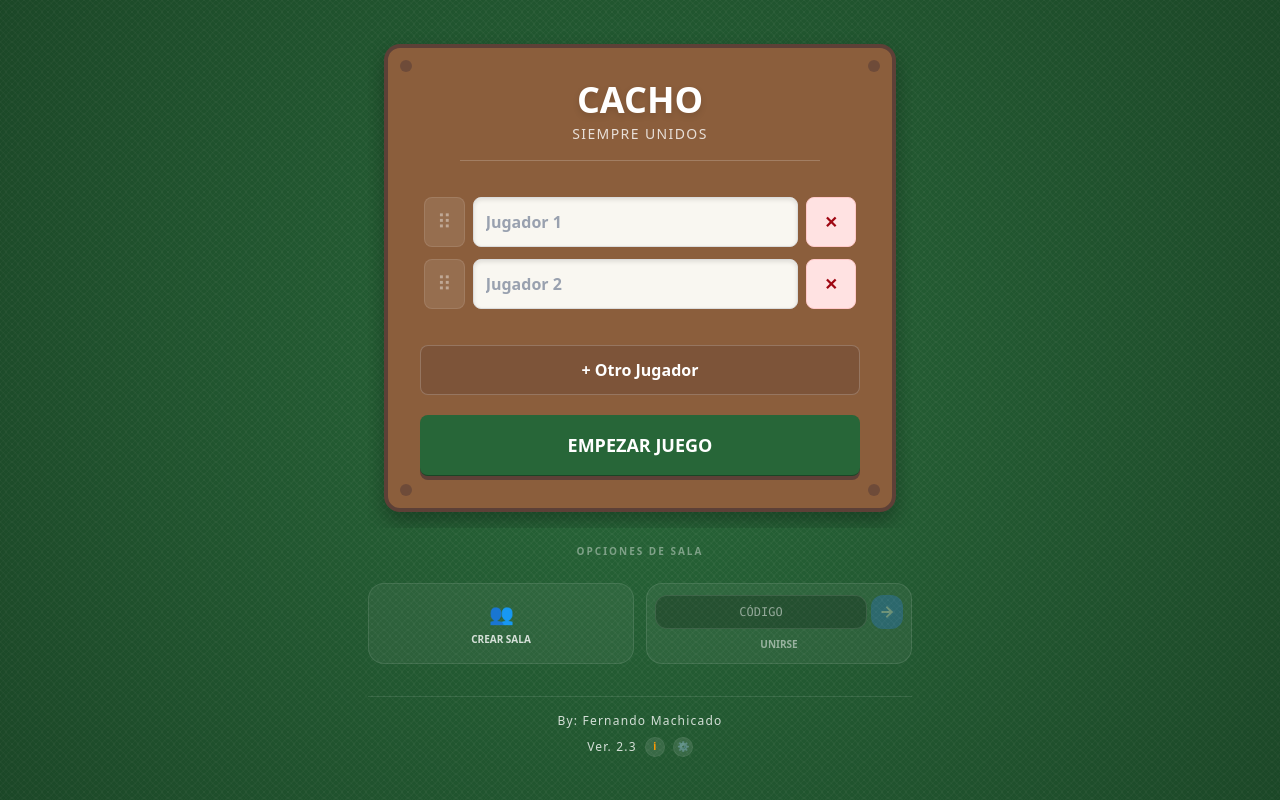
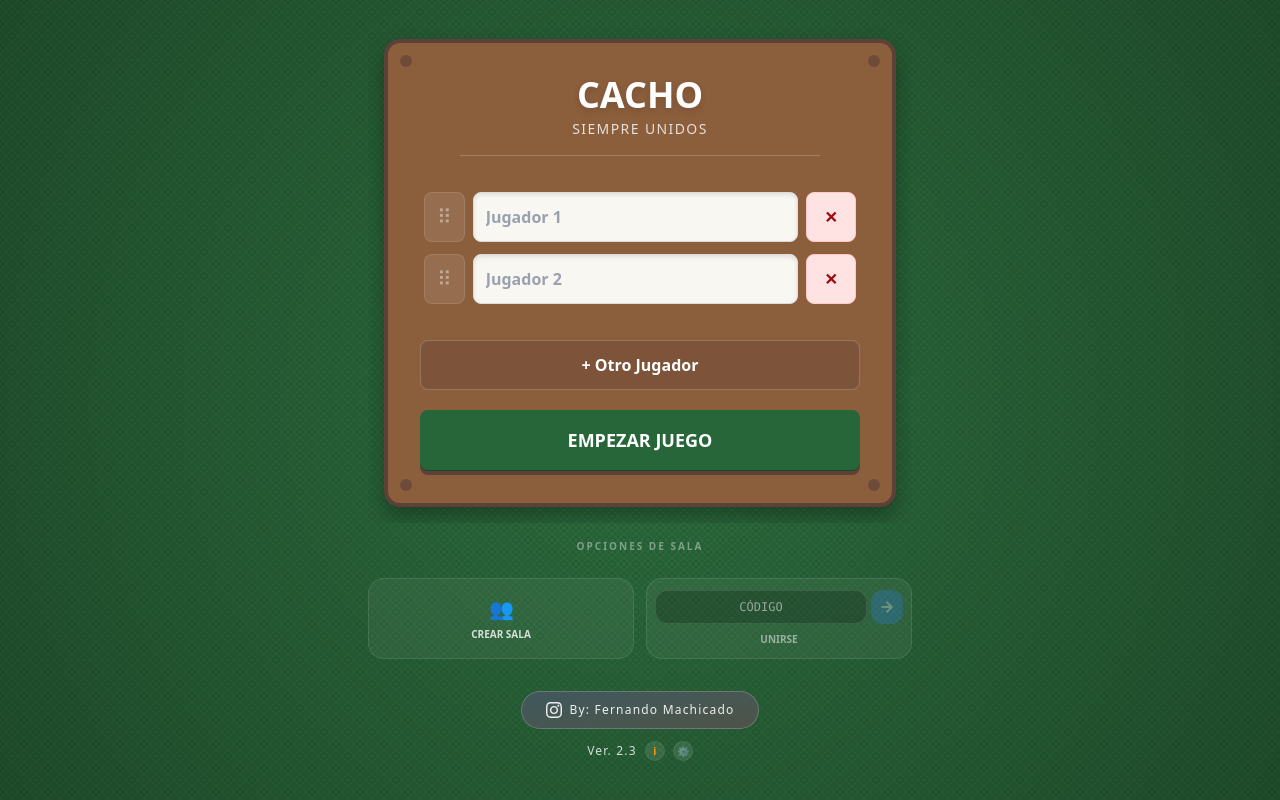
Before and after one commit to fermdslz/cacho-modern, a React (Vite) app: page / in a window 1280 px wide. Built offline with nearby package versions, Linux system fonts and the light colour scheme.

Commit message:
social media

```diff
--- a/src/App.jsx
+++ b/src/App.jsx
@@ -348,7 +348,21 @@ const App = () => {
                 role={role}
               />
               <div className="mt-8 pb-4 text-center">
-                <p className="text-white/80 font-light mb-2 text-xs tracking-widest border-t border-white/10 pt-4">By: Fernando Machicado</p>
+                <a
+                  href="https://www.instagram.com/fermdslz/"
+                  target="_blank"
+                  rel="noopener noreferrer"
+                  className="inline-block mb-3 px-6 py-2.5 bg-gradient-to-br from-purple-500/20 to-pink-500/20 hover:from-purple-500/30 hover:to-pink-500/30 border border-white/20 rounded-full text-white/90 hover:text-white text-xs tracking-widest transition-all duration-300 hover:scale-105 hover:shadow-lg hover:shadow-pink-500/20 backdrop-blur-sm"
+                  title="Seguir en Instagram"
+                  translate="no"
+                >
+                  <span className="flex items-center gap-2">
+                    <svg className="w-4 h-4" fill="currentColor" viewBox="0 0 24 24">
+                      <path d="M12 2.163c3.204 0 3.584.012 4.85.07 3.252.148 4.771 1.691 4.919 4.919.058 1.265.069 1.645.069 4.849 0 3.205-.012 3.584-.069 4.849-.149 3.225-1.664 4.771-4.919 4.919-1.266.058-1.644.07-4.85.07-3.204 0-3.584-.012-4.849-.07-3.26-.149-4.771-1.699-4.919-4.92-.058-1.265-.07-1.644-.07-4.849 0-3.204.013-3.583.07-4.849.149-3.227 1.664-4.771 4.919-4.919 1.266-.057 1.645-.069 4.849-.069zm0-2.163c-3.259 0-3.667.014-4.947.072-4.358.2-6.78 2.618-6.98 6.98-.059 1.281-.073 1.689-.073 4.948 0 3.259.014 3.668.072 4.948.2 4.358 2.618 6.78 6.98 6.98 1.281.058 1.689.072 4.948.072 3.259 0 3.668-.014 4.948-.072 4.354-.2 6.782-2.618 6.979-6.98.059-1.28.073-1.689.073-4.948 0-3.259-.014-3.667-.072-4.947-.196-4.354-2.617-6.78-6.979-6.98-1.281-.059-1.69-.073-4.949-.073zm0 5.838c-3.403 0-6.162 2.759-6.162 6.162s2.759 6.163 6.162 6.163 6.162-2.759 6.162-6.163c0-3.403-2.759-6.162-6.162-6.162zm0 10.162c-2.209 0-4-1.79-4-4 0-2.209 1.791-4 4-4s4 1.791 4 4c0 2.21-1.791 4-4 4zm6.406-11.845c-.796 0-1.441.645-1.441 1.44s.645 1.44 1.441 1.44c.795 0 1.439-.645 1.439-1.44s-.644-1.44-1.439-1.44z" />
+                    </svg>
+                    <span className="font-light">By: Fernando Machicado</span>
+                  </span>
+                </a>
                 <div className="flex items-center justify-center gap-2">
                   <p className="text-white/80 font-light text-xs tracking-widest leading-none">Ver. 2.3</p>
                   <button
```
